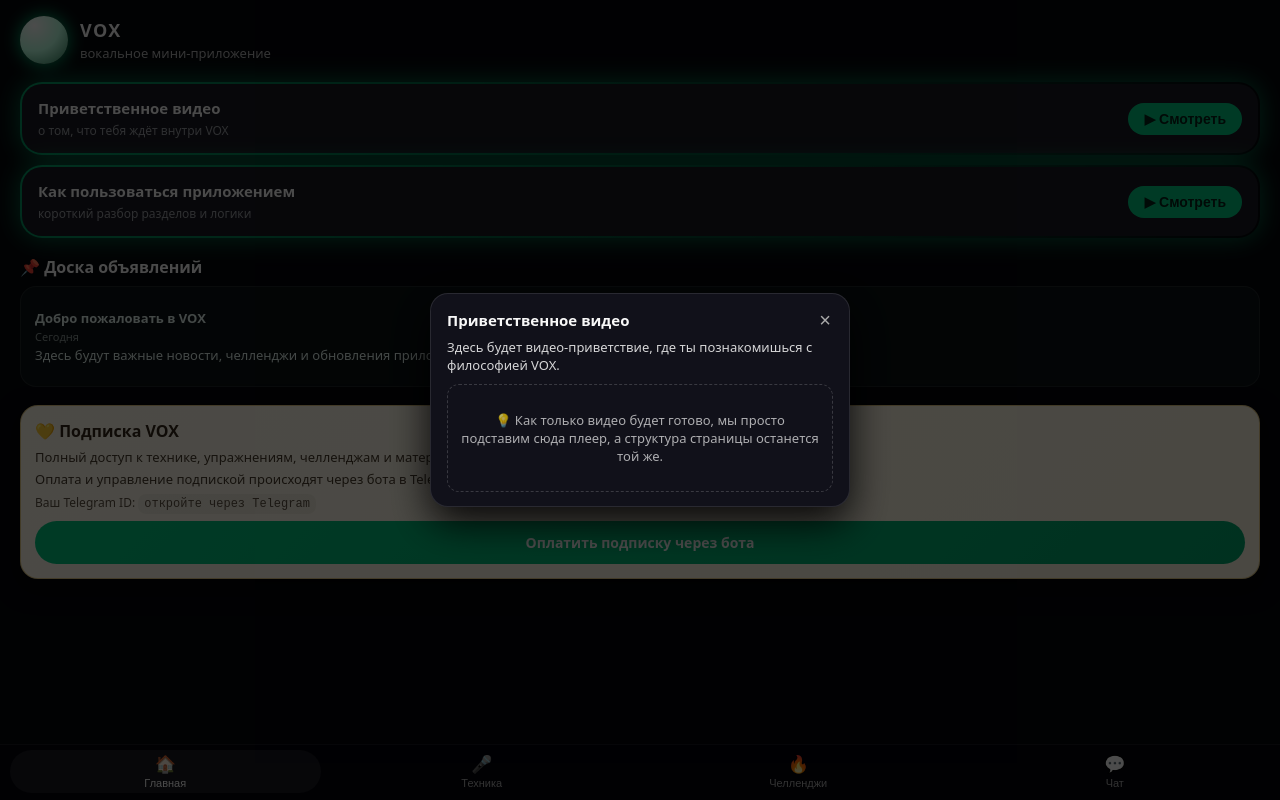
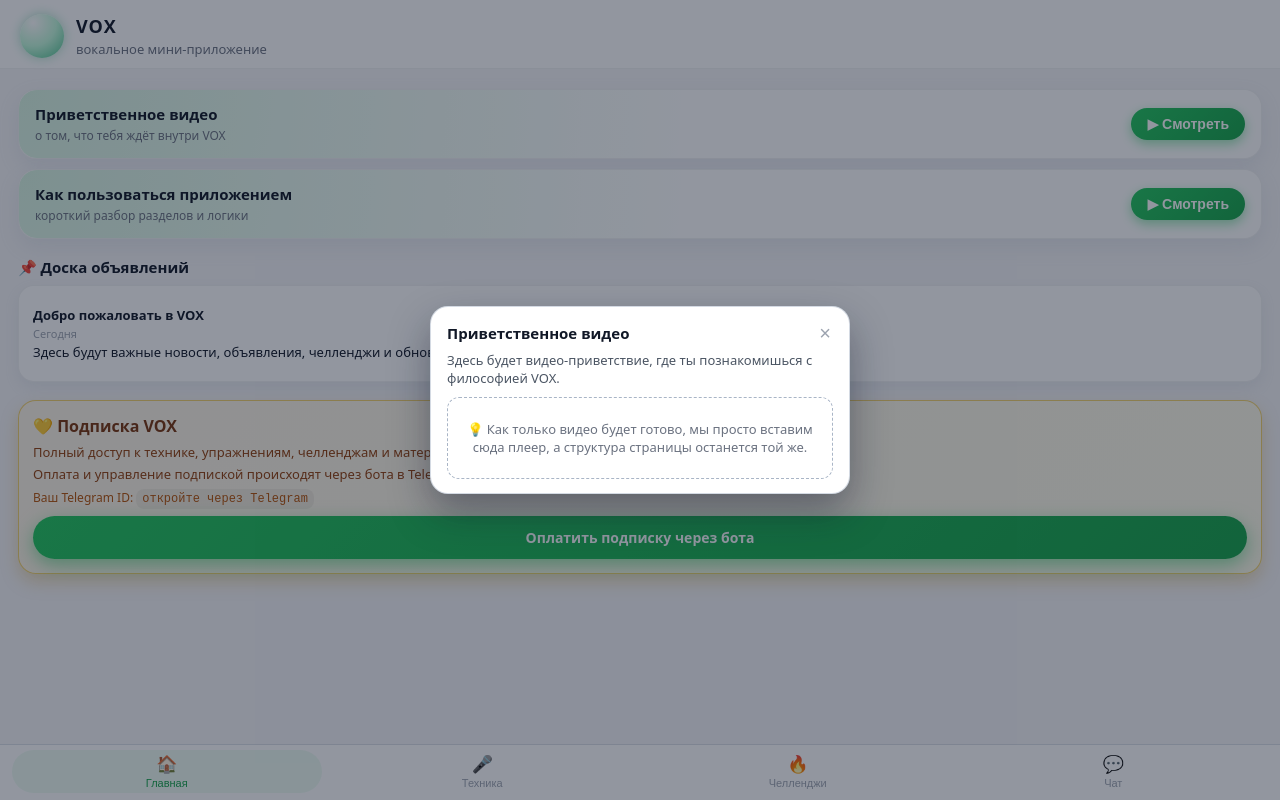
Before and after one commit to artysonytat-lang/miniappp, a website: page index.html in a window 1280 px wide. Both pictures are taken after a click on the element 640 px from the left and 118 px from the top of the page. Drawn offline with Linux system fonts and the light colour scheme; no server answers.

Commit message:
Update index.html

```diff
--- a/index.html
+++ b/index.html
@@ -12,33 +12,37 @@
     body {
       margin: 0;
       padding: 0;
-      font-family: system-ui, -apple-system, BlinkMacSystemFont, "Segoe UI", sans-serif;
-      background: #05060a;
-      color: #0f1b18;
+      font-family: system-ui, -apple-system, BlinkMacSystemFont, "SF Pro Text",
+        "Segoe UI", sans-serif;
+      background: #f5f5f7;
+      color: #111827;
     }
 
     .app {
       min-height: 100vh;
       display: flex;
       flex-direction: column;
+      background: #f5f5f7;
       padding-bottom: 64px; /* место под нижнее меню */
     }
 
     /* ШАПКА */
 
     .app-header {
-      padding: 16px 20px 8px;
+      padding: 14px 20px 10px;
       display: flex;
       align-items: center;
       gap: 12px;
+      background: #ffffff;
+      border-bottom: 1px solid rgba(15, 23, 42, 0.06);
     }
 
     .logo {
-      width: 48px;
-      height: 48px;
+      width: 44px;
+      height: 44px;
       border-radius: 999px;
-      background: radial-gradient(circle at 30% 20%, #ffffff, #b9ffe0, #2d7a57);
-      box-shadow: 0 0 18px rgba(0, 255, 160, 0.7);
+      background: radial-gradient(circle at 30% 20%, #ffffff, #bff7d9, #4bc38f);
+      box-shadow: 0 0 12px rgba(26, 172, 111, 0.35);
       flex-shrink: 0;
     }
 
@@ -46,23 +50,23 @@
       display: flex;
       flex-direction: column;
       gap: 2px;
-      color: #f8f8f8;
     }
 
     .app-title-main {
       font-size: 18px;
       font-weight: 700;
-      letter-spacing: 0.08em;
+      letter-spacing: 0.06em;
       text-transform: uppercase;
+      color: #111827;
     }
 
     .app-title-sub {
       font-size: 13px;
-      opacity: 0.7;
+      color: #6b7280;
     }
 
     main {
-      padding: 0 20px 16px;
+      padding: 10px 18px 18px;
       flex: 1;
     }
 
@@ -76,58 +80,83 @@
       display: block;
     }
 
+    .screen-title {
+      font-size: 18px;
+      font-weight: 600;
+      margin: 4px 0 6px;
+      color: #111827;
+    }
+
+    .screen-text {
+      font-size: 13px;
+      color: #6b7280;
+    }
+
     .section-title {
-      font-size: 16px;
+      font-size: 15px;
       font-weight: 600;
       margin: 18px 0 8px;
-      color: #f8f8f8;
+      color: #111827;
     }
 
-    /* СВЕТЯЩИЕСЯ КАРТЫ ДЛЯ КНОПОК ВИДЕО */
+    /* КАРТОЧКИ ВИДЕО (светлый, с зелёным свечением) */
 
     .glow-card {
       position: relative;
-      border-radius: 22px;
+      border-radius: 18px;
       overflow: hidden;
       margin: 10px 0;
-      padding: 2px;
-      background: radial-gradient(circle at 0% 0%, rgba(0, 255, 160, 0.6), transparent);
-      box-shadow: 0 0 26px rgba(0, 255, 160, 0.4);
-      transition: box-shadow 0.25s ease-out, transform 0.25s ease-out;
+      background: #ffffff;
+      border: 1px solid rgba(15, 23, 42, 0.06);
+      box-shadow: 0 8px 20px rgba(148, 163, 184, 0.16);
       cursor: pointer;
+      transition: box-shadow 0.2s ease-out, transform 0.2s ease-out,
+        border-color 0.2s ease-out;
+    }
+
+    .glow-card::before {
+      content: "";
+      position: absolute;
+      inset: 0;
+      border-radius: inherit;
+      background: radial-gradient(
+        circle at 0% 0%,
+        rgba(34, 197, 94, 0.18),
+        transparent 55%
+      );
+      pointer-events: none;
     }
 
     .glow-card-inner {
-      border-radius: 20px;
-      background: #181820;
+      position: relative;
       padding: 14px 16px;
       display: flex;
       align-items: center;
       justify-content: space-between;
-      gap: 10px;
+      gap: 12px;
     }
 
     .glow-card:hover {
-      box-shadow: 0 0 30px rgba(0, 255, 160, 0.7);
+      box-shadow: 0 10px 26px rgba(74, 222, 128, 0.35);
       transform: translateY(-1px);
+      border-color: rgba(34, 197, 94, 0.35);
     }
 
     .glow-text {
       display: flex;
       flex-direction: column;
-      gap: 4px;
+      gap: 3px;
     }
 
     .glow-title {
       font-size: 15px;
       font-weight: 600;
-      color: #f8f8f8;
+      color: #111827;
     }
 
     .glow-sub {
       font-size: 12px;
-      opacity: 0.7;
-      color: #d3d7dd;
+      color: #6b7280;
     }
 
     .glow-btn {
@@ -136,25 +165,26 @@
       padding: 8px 16px;
       font-size: 14px;
       font-weight: 600;
-      background: #00c57e;
-      color: #052016;
+      background: linear-gradient(135deg, #22c55e, #16a34a);
+      color: #ffffff;
+      box-shadow: 0 4px 12px rgba(34, 197, 94, 0.45);
     }
 
     /* ДОСКА ОБЪЯВЛЕНИЙ */
 
     .board {
       margin-top: 4px;
-      padding: 14px;
-      background: rgba(11, 18, 20, 0.98);
+      padding: 12px 14px;
+      background: #ffffff;
       border-radius: 16px;
-      border: 1px solid rgba(255, 255, 255, 0.08);
+      border: 1px solid rgba(15, 23, 42, 0.06);
+      box-shadow: 0 6px 14px rgba(148, 163, 184, 0.14);
       font-size: 13px;
-      color: #e2f1ec;
     }
 
     .board-item {
       padding: 8px 0;
-      border-bottom: 1px solid rgba(255, 255, 255, 0.06);
+      border-bottom: 1px solid rgba(148, 163, 184, 0.2);
     }
 
     .board-item:last-child {
@@ -164,11 +194,12 @@
     .board-item-title {
       font-weight: 600;
       margin-bottom: 2px;
+      color: #111827;
     }
 
     .board-item-date {
       font-size: 11px;
-      opacity: 0.6;
+      color: #9ca3af;
       margin-bottom: 2px;
     }
 
@@ -178,34 +209,35 @@
       margin-top: 18px;
       padding: 14px;
       border-radius: 18px;
-      background: linear-gradient(135deg, #fdf8ea, #f8f1dd);
-      border: 1px solid rgba(212, 180, 94, 0.7);
-      box-shadow: 0 8px 24px rgba(0, 0, 0, 0.5);
+      background: linear-gradient(135deg, #fdf5e6, #fefbea);
+      border: 1px solid rgba(234, 179, 8, 0.55);
+      box-shadow: 0 8px 18px rgba(202, 138, 4, 0.25);
       font-size: 14px;
-      color: #332617;
+      color: #78350f;
     }
 
     .pay-title {
       font-size: 16px;
       font-weight: 700;
       margin-bottom: 6px;
+      color: #78350f;
     }
 
     .pay-row {
       font-size: 13px;
-      opacity: 0.9;
       margin-top: 4px;
+      color: #92400e;
     }
 
     .pay-user-id {
       margin-top: 6px;
       font-size: 12px;
-      opacity: 0.8;
+      color: #b45309;
     }
 
     .pay-user-id span {
       font-family: monospace;
-      background: rgba(0, 0, 0, 0.06);
+      background: rgba(0, 0, 0, 0.05);
       padding: 3px 6px;
       border-radius: 8px;
     }
@@ -216,27 +248,28 @@
       padding: 12px 14px;
       border-radius: 999px;
       text-align: center;
-      background: linear-gradient(135deg, #00c57e, #00a56a);
+      background: linear-gradient(135deg, #22c55e, #16a34a);
       color: #ffffff;
       font-weight: 700;
       text-decoration: none;
       font-size: 14px;
+      box-shadow: 0 6px 18px rgba(34, 197, 94, 0.5);
     }
 
     .pay-btn:active {
       transform: translateY(1px);
     }
 
-    /* ЧАТ (обёртка) */
+    /* ЧАТ */
 
     .chat-box {
-      margin-top: 16px;
-      padding: 14px;
+      margin-top: 14px;
+      padding: 10px 12px;
       border-radius: 16px;
-      background: #0a1110;
-      border: 1px solid rgba(255, 255, 255, 0.08);
+      background: #ffffff;
+      border: 1px solid rgba(148, 163, 184, 0.35);
+      box-shadow: 0 6px 16px rgba(148, 163, 184, 0.25);
       font-size: 14px;
-      color: #e5f3ee;
       display: flex;
       flex-direction: column;
       height: 360px;
@@ -244,35 +277,33 @@
 
     .chat-messages {
       flex: 1;
-      margin-top: 10px;
+      margin-top: 8px;
       max-height: 260px;
       overflow-y: auto;
       padding-right: 4px;
     }
 
-    /* СТИЛЬ СООБЩЕНИЙ — БЕЛО-ЗЕЛЁНЫЕ, В СТИЛЕ МЯГКОГО МЕССЕНДЖЕРА */
-
     .chat-message {
       margin-bottom: 8px;
       padding: 8px 10px;
-      border-radius: 16px;
+      border-radius: 18px;
       font-size: 13px;
       max-width: 80%;
       display: flex;
       flex-direction: column;
-      box-shadow: 0 2px 6px rgba(0, 0, 0, 0.18);
+      box-shadow: 0 3px 8px rgba(148, 163, 184, 0.35);
     }
 
     .chat-message.own {
       margin-left: auto;
-      background: #d6f7e7; /* мягкий зелёный фон для своих */
-      color: #123424;
+      background: #dcfce7; /* мягкий зелёный */
+      color: #064e3b;
     }
 
     .chat-message.foreign {
       margin-right: auto;
-      background: #ffffff; /* белый фон для чужих */
-      color: #1b1b1b;
+      background: #ffffff;
+      color: #111827;
     }
 
     .chat-message-header {
@@ -280,7 +311,7 @@
       justify-content: space-between;
       gap: 8px;
       font-size: 11px;
-      opacity: 0.7;
+      color: #6b7280;
       margin-bottom: 3px;
     }
 
@@ -305,26 +336,27 @@
     .chat-input {
       flex: 1;
       border-radius: 999px;
-      border: none;
-      padding: 10px 12px;
+      border: 1px solid rgba(148, 163, 184, 0.7);
+      padding: 9px 12px;
       font-size: 14px;
-      background: #ffffff;
-      color: #111111;
+      background: #f9fafb;
+      color: #111827;
     }
 
     .chat-input::placeholder {
-      color: #777777;
+      color: #9ca3af;
     }
 
     .chat-send-btn {
       border: none;
       border-radius: 999px;
       padding: 0 14px;
-      background: linear-gradient(135deg, #00c57e, #00a56a);
+      background: linear-gradient(135deg, #22c55e, #16a34a);
       color: #ffffff;
       font-weight: 600;
       font-size: 14px;
       cursor: pointer;
+      box-shadow: 0 4px 12px rgba(34, 197, 94, 0.5);
     }
 
     .chat-send-btn:active {
@@ -339,21 +371,21 @@
       right: 0;
       bottom: 0;
       height: 56px;
-      padding: 4px 10px 6px;
-      background: rgba(4, 4, 12, 0.96);
-      border-top: 1px solid rgba(255, 255, 255, 0.08);
+      padding: 4px 12px 6px;
+      background: rgba(255, 255, 255, 0.96);
+      border-top: 1px solid rgba(148, 163, 184, 0.35);
       display: flex;
       justify-content: space-between;
       align-items: center;
       gap: 6px;
-      backdrop-filter: blur(14px);
+      backdrop-filter: blur(18px);
     }
 
     .tab-btn {
       flex: 1;
       border: none;
       background: transparent;
-      color: #aaa;
+      color: #9ca3af;
       font-size: 11px;
       display: flex;
       flex-direction: column;
@@ -369,29 +401,16 @@
     }
 
     .tab-btn.active {
-      background: rgba(255, 255, 255, 0.08);
-      color: #fff;
+      background: rgba(34, 197, 94, 0.08);
+      color: #16a34a;
     }
 
-    .screen-title {
-      font-size: 18px;
-      font-weight: 600;
-      margin: 8px 0 6px;
-      color: #f8f8f8;
-    }
-
-    .screen-text {
-      font-size: 13px;
-      opacity: 0.8;
-      color: #d2dde3;
-    }
-
-    /* МОДАЛКА ДЛЯ ВИДЕО */
+    /* МОДАЛКА ВИДЕО */
 
     .modal-backdrop {
       position: fixed;
       inset: 0;
-      background: rgba(0, 0, 0, 0.7);
+      background: rgba(15, 23, 42, 0.45);
       display: none;
       align-items: center;
       justify-content: center;
@@ -406,12 +425,12 @@
     .modal {
       width: 100%;
       max-width: 420px;
-      background: #11111a;
+      background: #ffffff;
       border-radius: 18px;
       padding: 16px 16px 14px;
-      border: 1px solid rgba(255, 255, 255, 0.1);
-      box-shadow: 0 16px 40px rgba(0, 0, 0, 0.9);
-      color: #f8f8f8;
+      border: 1px solid rgba(148, 163, 184, 0.4);
+      box-shadow: 0 18px 40px rgba(15, 23, 42, 0.4);
+      color: #111827;
     }
 
     .modal-header {
@@ -430,7 +449,7 @@
     .modal-close {
       background: transparent;
       border: none;
-      color: #aaa;
+      color: #9ca3af;
       font-size: 20px;
       line-height: 1;
       padding: 0 2px;
@@ -439,17 +458,17 @@
 
     .modal-body {
       font-size: 13px;
-      opacity: 0.85;
+      color: #4b5563;
     }
 
     .modal-placeholder {
       margin-top: 10px;
-      padding: 26px 12px;
+      padding: 22px 12px;
       text-align: center;
       border-radius: 12px;
-      border: 1px dashed rgba(255, 255, 255, 0.25);
+      border: 1px dashed rgba(148, 163, 184, 0.8);
       font-size: 13px;
-      opacity: 0.8;
+      color: #6b7280;
     }
   </style>
 </head>
@@ -466,7 +485,6 @@
     <main>
       <!-- ГЛАВНЫЙ ЭКРАН -->
       <section id="screen-home" class="screen active">
-        <!-- две светящиеся карточки -->
         <div class="glow-card" data-video="welcome">
           <div class="glow-card-inner">
             <div class="glow-text">
@@ -492,7 +510,10 @@
           <div class="board-item">
             <div class="board-item-title">Добро пожаловать в VOX</div>
             <div class="board-item-date">Сегодня</div>
-            <div>Здесь будут важные новости, челленджи и обновления приложения.</div>
+            <div>
+              Здесь будут важные новости, объявления, челленджи и обновления
+              приложения.
+            </div>
           </div>
         </div>
 
@@ -507,11 +528,7 @@
           <div class="pay-user-id">
             Ваш Telegram ID: <span id="user-id">загружается…</span>
           </div>
-          <a
-            href="#"
-            id="pay-btn"
-            class="pay-btn"
-          >
+          <a href="#" id="pay-btn" class="pay-btn">
             Оплатить подписку через бота
           </a>
         </div>
@@ -521,7 +538,8 @@
       <section id="screen-tech" class="screen">
         <div class="screen-title">Техника</div>
         <div class="screen-text">
-          Здесь появятся разделы с упражнениями: дыхание, опора, диапазон, резонаторы и многое другое.
+          Здесь появятся блоки с упражнениями: дыхание, опора, диапазон,
+          резонаторы и многое другое.
         </div>
       </section>
 
@@ -529,7 +547,8 @@
       <section id="screen-challenges" class="screen">
         <div class="screen-title">Челленджи</div>
         <div class="screen-text">
-          Здесь будут недельные и месячные челленджи, задания и прогресс тренировок.
+          Здесь будут недельные и месячные челленджи, задания и прогресс
+          тренировок.
         </div>
       </section>
 
@@ -537,7 +556,8 @@
       <section id="screen-chat" class="screen">
         <div class="screen-title">Чат сообщества</div>
         <div class="screen-text">
-          Внутренний чат VOX. Здесь сообщения видят все участники (серверная часть — отдельным шагом).
+          Внутренний чат VOX. Здесь сообщения видят все участники. Сообщения
+          сохраняются на сервере.
         </div>
 
         <div class="chat-box">
@@ -583,14 +603,21 @@
     <div class="modal">
       <div class="modal-header">
         <div class="modal-title" id="video-modal-title">Видео</div>
-        <button class="modal-close" type="button" id="video-modal-close">×</button>
+        <button
+          class="modal-close"
+          type="button"
+          id="video-modal-close"
+        >
+          ×
+        </button>
       </div>
       <div class="modal-body">
         <div id="video-modal-text">
           Здесь будет видео. Сейчас оно в процессе записи.
         </div>
         <div class="modal-placeholder">
-          💡 Как только видео будет готово, мы просто подставим сюда плеер, а структура страницы останется той же.
+          💡 Как только видео будет готово, мы просто вставим сюда плеер, а
+          структура страницы останется той же.
         </div>
       </div>
     </div>
@@ -598,7 +625,7 @@
 
   <!-- Telegram WebApp SDK -->
   <script src="https://telegram.org/js/telegram-web-app.js"></script>
-  <!-- Ваш основной скрипт -->
+  <!-- Основной скрипт -->
   <script src="script.js"></script>
 </body>
 </html>
```
